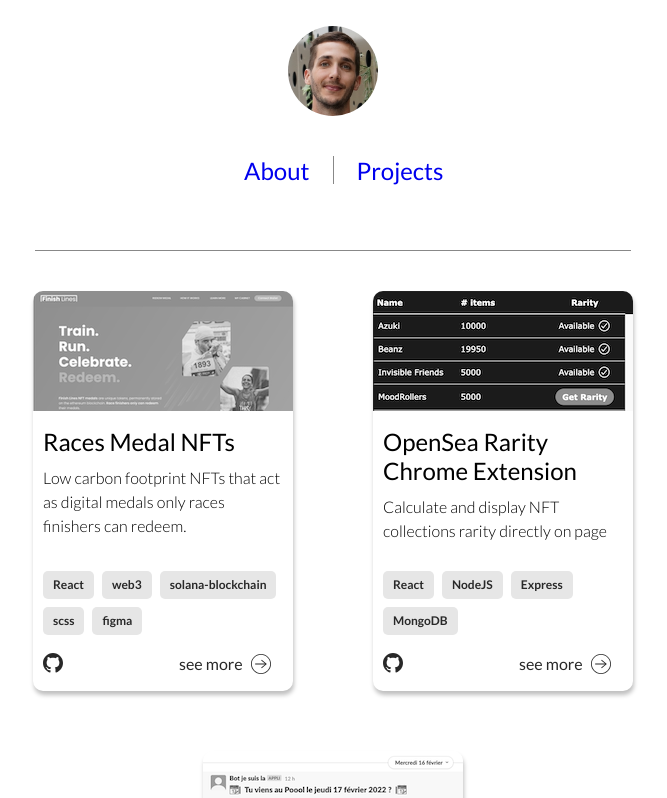
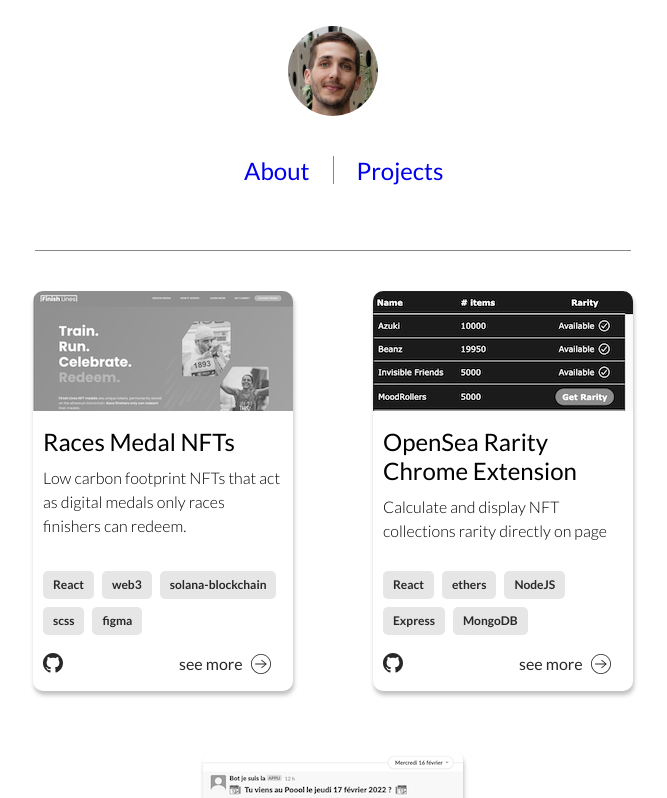
Before and after one commit to thomas-labrusse/personal-website, a Next.js app: page /projects in a window 1280 px wide. Shown: the top 798 px of the page, without its empty margins (307-974 px from the left). Built offline with nearby package versions, Linux system fonts and the light colour scheme.

Commit message:
project description update

```diff
--- a/pages/projects/index.jsx
+++ b/pages/projects/index.jsx
@@ -10,7 +10,7 @@
 		thumbnail: '../images/minter-thumbnail.png',
 		image: '../images/minter-300h.png',
 		description:
-			'Web3 application allowing races organizers to offer digital medals (NFTs) to finishers. The NFTs are stored on the Solana blockchain, a proof of history / proof of stake blockchain with very low carbon footprint impact. Finishers can mint their medal NFT directly by connecting their Phantom wallet to the App. A "medal cabinet" page allows medal owners to display all their medals linked to their connected wallet. App developed with React, using solana Metaplex NFT standard and Candy Machine v2 for the mint. Designed on Figma. A first working version was made on the Ethereum blockchain using a solidity smart contract library for NFTs. Moved to Solana to limit significantly the environmental impact of transactions',
+			'Web3 application allowing races organizers to offer digital medals (NFTs) to finishers. The NFTs are stored on the Solana blockchain, a proof of history / proof of stake blockchain with very low carbon footprint impact. Finishers can mint their medal NFT directly by connecting their Phantom wallet to the App. A "medal cabinet" page allows medal owners to display all their medals linked to their connected wallet. App developed with React, using solana Metaplex NFT standard and Candy Machine v2 for the mint. Designed on Figma. A first working version was made on the Ethereum blockchain using a solidity smart contract library for NFTs. Moved to Solana to limit significantly the environmental impact of transactions.',
 		stack: ['React', 'web3', 'solana-blockchain', 'scss', 'figma'],
 		github: 'https://github.com/thomas-labrusse',
 		// url: 'https://google.com/',
@@ -23,8 +23,8 @@
 		thumbnail: '../images/chrome-extension-thumbnail.png',
 		image: '../images/chrome-extension.gif',
 		description:
-			'Project longer description: Lorem ipsum dolor sit amet consectetur adipisicing elit. Optio tempore est beatae expedita magni minima commodi autem hic! Assumenda commodi suscipit obcaecati! Molestias consequuntur consequatur earum modi neque dolor iure aspernatur laudantium eligendi distinctio hic quia aliquam exercitationem cumque dicta nisi, provident perspiciatis quisquam molestiae? Dolorum officiis accusamus ad corrupti!',
-		stack: ['React', 'NodeJS', 'Express', 'MongoDB'],
+			"Chrome extension written in React, database on MongoDB with a server ran locally . Displays NFT collection's item's rarity rank directly on the 'item' and 'activity' pages on OpenSea. Any ERC721 compliant NFT collection can be added to the database by inputting the corresponding smart contract hash. URIs of NFT Metadata are fetched by querying the blockchain using the ethers library. Individual NFT ranks are calculated by retrieving all items in the collection, processing all existing traits and rating them. Each individual item is then stored in a MongoDB database. Using a mutation observer, HTML elements with item's rarity ranking are injected directly into the DOM.",
+		stack: ['React', 'ethers', 'NodeJS', 'Express', 'MongoDB'],
 		github: 'https://github.com/thomas-labrusse',
 	},
 	{
```
